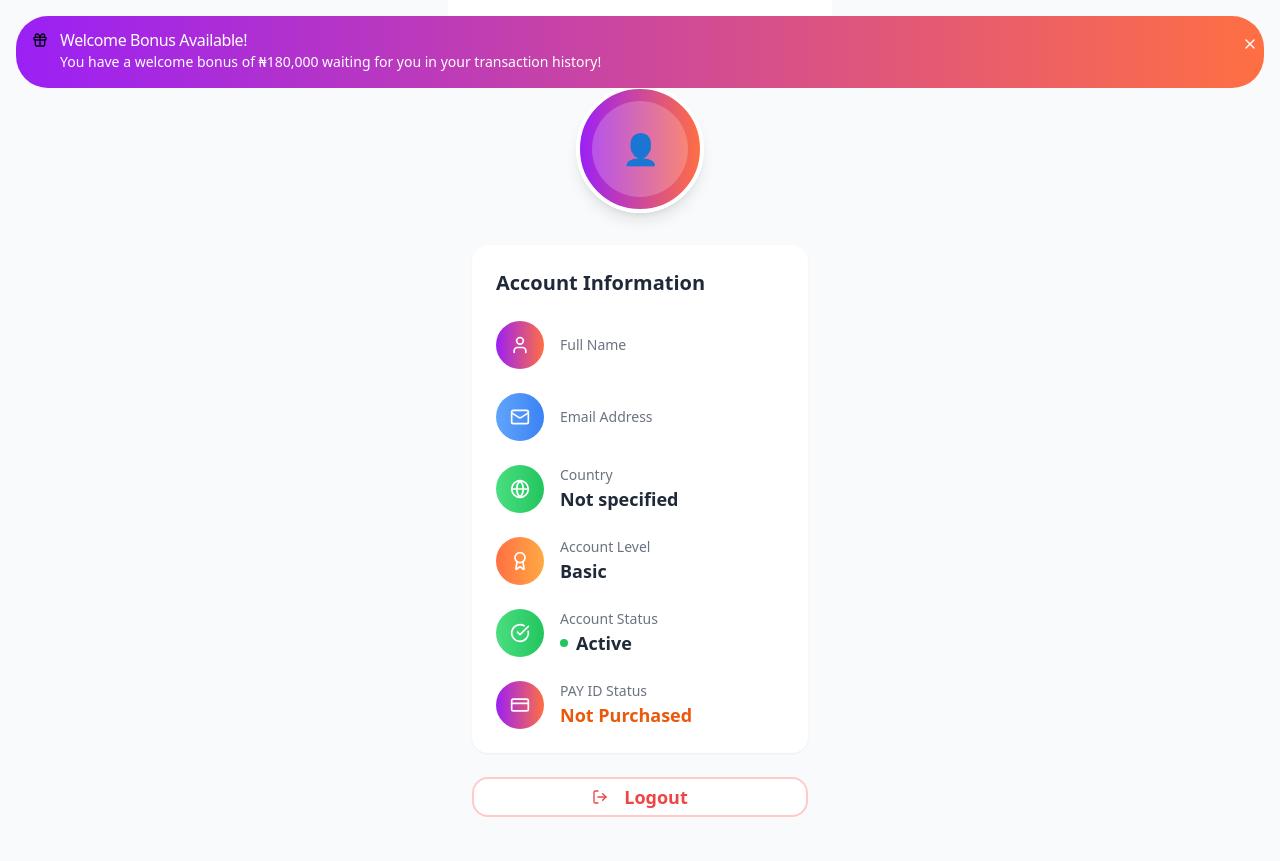
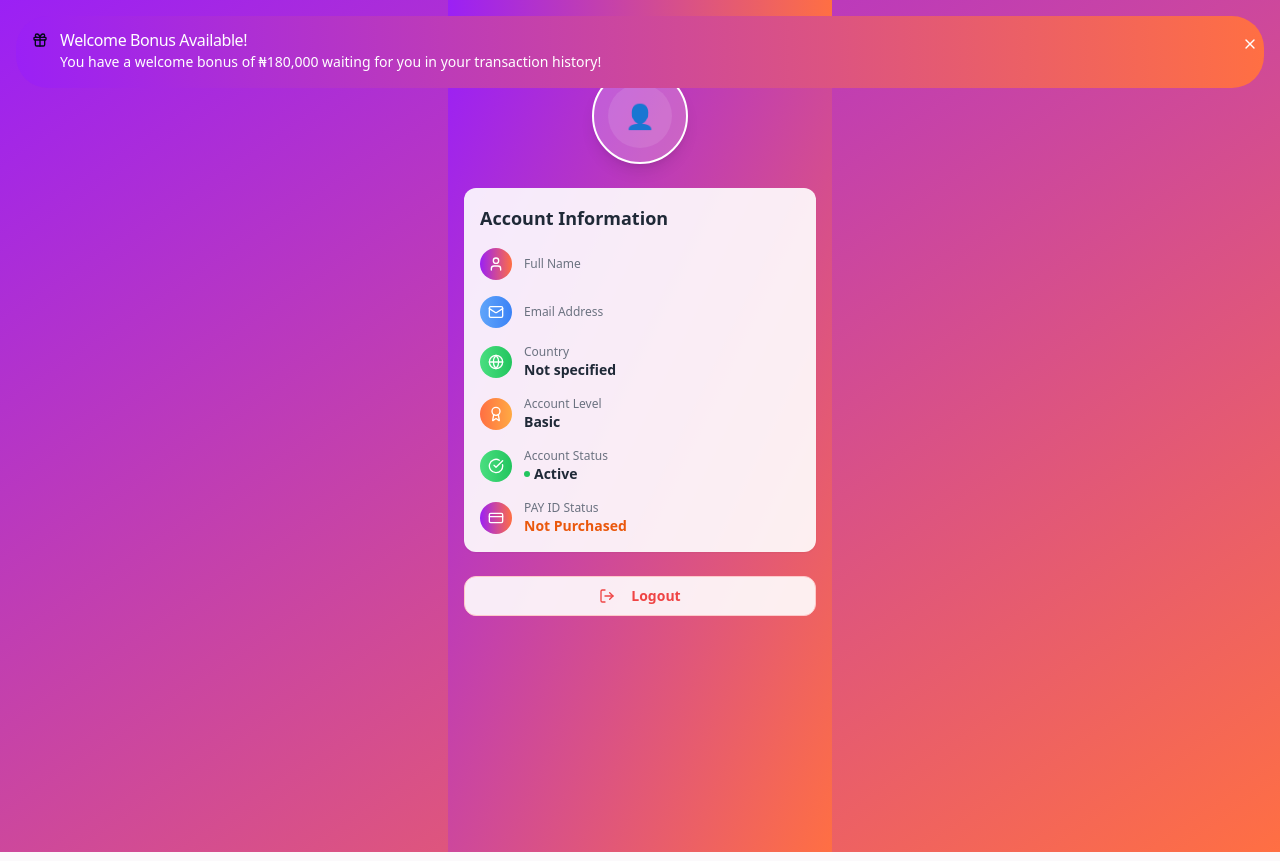
Before and after one commit to flashzbarry6-cell/updated-paygo-, a React (Vite) app: page /profile-information in a window 1280 px wide. Built offline with nearby package versions, Linux system fonts and the light colour scheme.

Commit message:
Reduce page sizes
Reduced the size of the Airtime, Data, Profile, Profile Information, and Earn pages for a more compact layout.

```diff
--- a/src/pages/Airtime.tsx
+++ b/src/pages/Airtime.tsx
@@ -33,7 +33,7 @@ const Airtime = () => {
     <div className="flex flex-col min-h-screen bg-gray-50 max-w-sm mx-auto">
       <AirtimeHeader />
 
-      <div className="p-1.5 bg-white flex-1">
+      <div className="p-1 bg-white flex-1">
         <NetworkSelector
           selectedNetwork={selectedNetwork}
           onNetworkSelect={setSelectedNetwork}
--- a/src/pages/Data.tsx
+++ b/src/pages/Data.tsx
@@ -32,7 +32,7 @@ const Data = () => {
     <div className="flex flex-col min-h-screen bg-gray-50 max-w-sm mx-auto">
       <DataHeader />
 
-      <div className="p-1.5 bg-white flex-1">
+      <div className="p-1 bg-white flex-1">
         <NetworkSelector
           selectedNetwork={selectedNetwork}
           onNetworkSelect={setSelectedNetwork}
@@ -53,7 +53,7 @@ const Data = () => {
           onChange={setPayId}
         />
 
-        <div className="mt-2">
+        <div className="mt-1">
           <button
             onClick={() => {
               if (!phoneNumber) {
@@ -68,7 +68,7 @@ const Data = () => {
 
               toast.success("Data purchase successful!");
             }}
-            className="w-full bg-gradient-to-r from-purple-500 to-purple-600 text-white py-2 rounded-full font-semibold text-sm hover:opacity-90 transition-opacity"
+            className="w-full bg-gradient-to-r from-purple-500 to-purple-600 text-white py-1.5 rounded-full font-semibold text-sm hover:opacity-90 transition-opacity"
           >
             Buy Data
           </button>
--- a/src/pages/ProfileInformation.tsx
+++ b/src/pages/ProfileInformation.tsx
@@ -29,95 +29,95 @@ const ProfileInformation = () => {
   };
 
   return (
-    <div className="flex justify-center min-h-screen bg-gray-50">
+    <div className="flex justify-center min-h-screen bg-gradient-to-br from-[#9b20f5] to-[#ff6f43]">
       <div className="w-full max-w-sm bg-white">
-        <header className="bg-white p-4 flex items-center border-b">
+        <header className="bg-gradient-to-r from-[#9b20f5] to-[#ff6f43] p-3 flex items-center text-white">
           <ArrowLeft className="mr-3 cursor-pointer" onClick={() => navigate("/profile")} />
-          <h1 className="text-xl font-semibold text-black">Profile Information</h1>
+          <h1 className="text-lg font-semibold">Profile Information</h1>
         </header>
 
-        <div className="p-6 bg-gray-50 min-h-screen">
+        <div className="p-4 bg-gradient-to-br from-[#9b20f5] to-[#ff6f43] min-h-screen">
           {/* Profile Picture and Name */}
-          <div className="text-center mb-8">
-            <div className="w-32 h-32 bg-gradient-to-r from-[#9b20f5] to-[#ff6f43] rounded-full flex items-center justify-center mb-4 mx-auto border-4 border-white shadow-lg">
-              <div className="w-24 h-24 bg-white/20 rounded-full flex items-center justify-center">
-                <span className="text-white text-3xl">👤</span>
+          <div className="text-center mb-6">
+            <div className="w-24 h-24 bg-white/20 rounded-full flex items-center justify-center mb-3 mx-auto border-2 border-white shadow-lg">
+              <div className="w-16 h-16 bg-white/10 rounded-full flex items-center justify-center">
+                <span className="text-white text-2xl">👤</span>
               </div>
             </div>
-            <h2 className="text-2xl font-bold text-gray-800">{user.name}</h2>
+            <h2 className="text-lg font-bold text-white">{user.name}</h2>
           </div>
 
           {/* Account Information Card */}
-          <div className="bg-white rounded-2xl p-6 mb-6 shadow-sm">
-            <h3 className="text-xl font-bold text-gray-800 mb-6">Account Information</h3>
+          <div className="bg-white/90 rounded-xl p-4 mb-6 shadow-sm">
+            <h3 className="text-lg font-bold text-gray-800 mb-4">Account Information</h3>
 
-            <div className="space-y-6">
+            <div className="space-y-4">
               {/* Full Name */}
               <div className="flex items-center">
-                <div className="w-12 h-12 bg-gradient-to-r from-[#9b20f5] to-[#ff6f43] rounded-full flex items-center justify-center mr-4">
-                  <User className="text-white" size={20} />
+                <div className="w-8 h-8 bg-gradient-to-r from-[#9b20f5] to-[#ff6f43] rounded-full flex items-center justify-center mr-3">
+                  <User className="text-white" size={16} />
                 </div>
                 <div className="flex-1">
-                  <p className="text-gray-500 text-sm">Full Name</p>
-                  <p className="text-lg font-semibold text-gray-800">{user.name}</p>
+                  <p className="text-gray-500 text-xs">Full Name</p>
+                  <p className="text-sm font-semibold text-gray-800">{user.name}</p>
                 </div>
               </div>
 
               {/* Email Address */}
               <div className="flex items-center">
-                <div className="w-12 h-12 bg-gradient-to-r from-blue-400 to-blue-500 rounded-full flex items-center justify-center mr-4">
-                  <Mail className="text-white" size={20} />
+                <div className="w-8 h-8 bg-gradient-to-r from-blue-400 to-blue-500 rounded-full flex items-center justify-center mr-3">
+                  <Mail className="text-white" size={16} />
                 </div>
                 <div className="flex-1">
-                  <p className="text-gray-500 text-sm">Email Address</p>
-                  <p className="text-lg font-semibold text-gray-800">{user.email}</p>
+                  <p className="text-gray-500 text-xs">Email Address</p>
+                  <p className="text-sm font-semibold text-gray-800">{user.email}</p>
                 </div>
               </div>
 
               {/* Country */}
               <div className="flex items-center">
-                <div className="w-12 h-12 bg-gradient-to-r from-green-400 to-green-500 rounded-full flex items-center justify-center mr-4">
-                  <Globe className="text-white" size={20} />
+                <div className="w-8 h-8 bg-gradient-to-r from-green-400 to-green-500 rounded-full flex items-center justify-center mr-3">
+                  <Globe className="text-white" size={16} />
                 </div>
                 <div className="flex-1">
-                  <p className="text-gray-500 text-sm">Country</p>
-                  <p className="text-lg font-semibold text-gray-800">Not specified</p>
+                  <p className="text-gray-500 text-xs">Country</p>
+                  <p className="text-sm font-semibold text-gray-800">Not specified</p>
                 </div>
               </div>
 
               {/* Account Level */}
               <div className="flex items-center">
-                <div className="w-12 h-12 bg-gradient-to-r from-[#ff6f43] to-[#ffaa43] rounded-full flex items-center justify-center mr-4">
-                  <Award className="text-white" size={20} />
+                <div className="w-8 h-8 bg-gradient-to-r from-[#ff6f43] to-[#ffaa43] rounded-full flex items-center justify-center mr-3">
+                  <Award className="text-white" size={16} />
                 </div>
                 <div className="flex-1">
-                  <p className="text-gray-500 text-sm">Account Level</p>
-                  <p className="text-lg font-semibold text-gray-800">Basic</p>
+                  <p className="text-gray-500 text-xs">Account Level</p>
+                  <p className="text-sm font-semibold text-gray-800">Basic</p>
                 </div>
               </div>
 
               {/* Account Status */}
               <div className="flex items-center">
-                <div className="w-12 h-12 bg-gradient-to-r from-green-400 to-green-500 rounded-full flex items-center justify-center mr-4">
-                  <CheckCircle className="text-white" size={20} />
+                <div className="w-8 h-8 bg-gradient-to-r from-green-400 to-green-500 rounded-full flex items-center justify-center mr-3">
+                  <CheckCircle className="text-white" size={16} />
                 </div>
                 <div className="flex-1">
-                  <p className="text-gray-500 text-sm">Account Status</p>
+                  <p className="text-gray-500 text-xs">Account Status</p>
                   <div className="flex items-center">
-                    <div className="w-2 h-2 bg-green-500 rounded-full mr-2"></div>
-                    <p className="text-lg font-semibold text-gray-800">Active</p>
+                    <div className="w-1.5 h-1.5 bg-green-500 rounded-full mr-1"></div>
+                    <p className="text-sm font-semibold text-gray-800">Active</p>
                   </div>
                 </div>
               </div>
 
               {/* PAY ID Status */}
               <div className="flex items-center">
-                <div className="w-12 h-12 bg-gradient-to-r from-[#9b20f5] to-[#ff6f43] rounded-full flex items-center justify-center mr-4">
-                  <CreditCard className="text-white" size={20} />
+                <div className="w-8 h-8 bg-gradient-to-r from-[#9b20f5] to-[#ff6f43] rounded-full flex items-center justify-center mr-3">
+                  <CreditCard className="text-white" size={16} />
                 </div>
                 <div className="flex-1">
-                  <p className="text-gray-500 text-sm">PAY ID Status</p>
-                  <p className="text-lg font-semibold text-orange-600">Not Purchased</p>
+                  <p className="text-gray-500 text-xs">PAY ID Status</p>
+                  <p className="text-sm font-semibold text-orange-600">Not Purchased</p>
                 </div>
               </div>
             </div>
@@ -126,10 +126,10 @@ const ProfileInformation = () => {
           {/* Logout Button */}
           <Button
             onClick={handleLogout}
-            className="w-full bg-white border-2 border-red-200 text-red-500 hover:bg-red-50 py-4 rounded-2xl font-semibold text-lg"
+            className="w-full bg-white/90 border border-red-200 text-red-500 hover:bg-red-50 py-3 rounded-xl font-semibold text-sm"
             variant="outline"
           >
-            <LogOut className="mr-2" size={20} />
+            <LogOut className="mr-2" size={16} />
             Logout
           </Button>
         </div>
--- a/src/pages/Refer.tsx
+++ b/src/pages/Refer.tsx
@@ -21,76 +21,76 @@ const Refer = () => {
   };
 
   return (
-    <div className="flex justify-center min-h-screen bg-gradient-to-br from-purple-50 to-purple-100">
+    <div className="flex justify-center min-h-screen bg-gradient-to-br from-[#9b20f5] to-[#ff6f43]">
       <div className="w-full max-w-sm bg-white shadow-lg">
-        <header className="bg-gradient-to-r from-[#9b20f5] to-[#8b10e5] p-4 flex items-center text-white">
+        <header className="bg-gradient-to-r from-[#9b20f5] to-[#8b10e5] p-3 flex items-center text-white">
           <ArrowLeft className="mr-3 cursor-pointer" onClick={() => navigate("/dashboard")} />
-          <h1 className="text-xl font-semibold">Earn More</h1>
+          <h1 className="text-lg font-semibold">Earn More</h1>
         </header>
 
-        <div className="p-6">
+        <div className="p-4 bg-gradient-to-br from-[#9b20f5] to-[#ff6f43] min-h-screen">
           {/* Refer & Earn Section */}
-          <div className="bg-gradient-to-r from-purple-500 to-purple-600 rounded-2xl p-6 mb-6 text-white">
-            <div className="flex items-center justify-between mb-4">
+          <div className="bg-white/10 backdrop-blur-sm rounded-xl p-4 mb-4 text-white">
+            <div className="flex items-center justify-between mb-3">
               <div>
-                <h2 className="text-2xl font-bold">Refer & Earn</h2>
-                <p className="text-purple-100 text-sm">Invite friends and earn rewards</p>
+                <h2 className="text-lg font-bold">Refer & Earn</h2>
+                <p className="text-white/80 text-xs">Invite friends and earn rewards</p>
               </div>
-              <div className="bg-white/20 p-3 rounded-full">
-                <Users className="text-white" size={24} />
+              <div className="bg-white/20 p-2 rounded-full">
+                <Users className="text-white" size={18} />
               </div>
             </div>
 
-            <div className="mb-4">
-              <p className="text-purple-100 text-sm mb-2">Earn up to</p>
-              <p className="text-3xl font-bold">₦5,000</p>
-              <p className="text-purple-100 text-sm">per successful referral</p>
+            <div className="mb-3">
+              <p className="text-white/80 text-xs mb-1">Earn up to</p>
+              <p className="text-2xl font-bold">₦5,000</p>
+              <p className="text-white/80 text-xs">per successful referral</p>
             </div>
 
             <Button
               onClick={handleShare}
-              className="w-full bg-white text-purple-600 hover:bg-gray-100 font-semibold"
+              className="w-full bg-white text-purple-600 hover:bg-gray-100 font-semibold text-sm py-2"
             >
-              <Share2 className="mr-2" size={16} />
+              <Share2 className="mr-2" size={14} />
               Share Referral Link
             </Button>
           </div>
 
           {/* Daily Pay Section */}
-          <div className="bg-gradient-to-r from-green-500 to-green-600 rounded-2xl p-6 text-white">
-            <div className="flex items-center justify-between mb-4">
+          <div className="bg-white/10 backdrop-blur-sm rounded-xl p-4 text-white mb-4">
+            <div className="flex items-center justify-between mb-3">
               <div>
-                <h2 className="text-2xl font-bold">Daily Pay</h2>
-                <p className="text-green-100 text-sm">Complete daily tasks</p>
+                <h2 className="text-lg font-bold">Daily Pay</h2>
+                <p className="text-white/80 text-xs">Complete daily tasks</p>
               </div>
-              <div className="bg-white/20 p-3 rounded-full">
-                <DollarSign className="text-white" size={24} />
+              <div className="bg-white/20 p-2 rounded-full">
+                <DollarSign className="text-white" size={18} />
               </div>
             </div>
 
-            <div className="mb-4">
-              <p className="text-green-100 text-sm mb-2">Earn daily up to</p>
-              <p className="text-3xl font-bold">₦1,000</p>
-              <p className="text-green-100 text-sm">by completing simple tasks</p>
+            <div className="mb-3">
+              <p className="text-white/80 text-xs mb-1">Earn daily up to</p>
+              <p className="text-2xl font-bold">₦1,000</p>
+              <p className="text-white/80 text-xs">by completing simple tasks</p>
             </div>
 
             <Button
               onClick={() => toast.info("Daily tasks coming soon!")}
-              className="w-full bg-white text-green-600 hover:bg-gray-100 font-semibold"
+              className="w-full bg-white text-green-600 hover:bg-gray-100 font-semibold text-sm py-2"
             >
               View Tasks
             </Button>
           </div>
 
           {/* Stats Section */}
-          <div className="grid grid-cols-2 gap-4 mt-6">
-            <div className="bg-purple-50 rounded-xl p-4 text-center">
-              <div className="text-2xl font-bold text-purple-600">12</div>
-              <div className="text-sm text-purple-500">Friends Referred</div>
+          <div className="grid grid-cols-2 gap-3">
+            <div className="bg-white/10 backdrop-blur-sm rounded-xl p-3 text-center text-white">
+              <div className="text-xl font-bold">12</div>
+              <div className="text-xs text-white/80">Friends Referred</div>
             </div>
-            <div className="bg-green-50 rounded-xl p-4 text-center">
-              <div className="text-2xl font-bold text-green-600">₦45,000</div>
-              <div className="text-sm text-green-500">Total Earned</div>
+            <div className="bg-white/10 backdrop-blur-sm rounded-xl p-3 text-center text-white">
+              <div className="text-xl font-bold">₦45,000</div>
+              <div className="text-xs text-white/80">Total Earned</div>
             </div>
           </div>
         </div>
```
Also changed, not shown: src/pages/Profile.tsx (+39 -39 lines).
